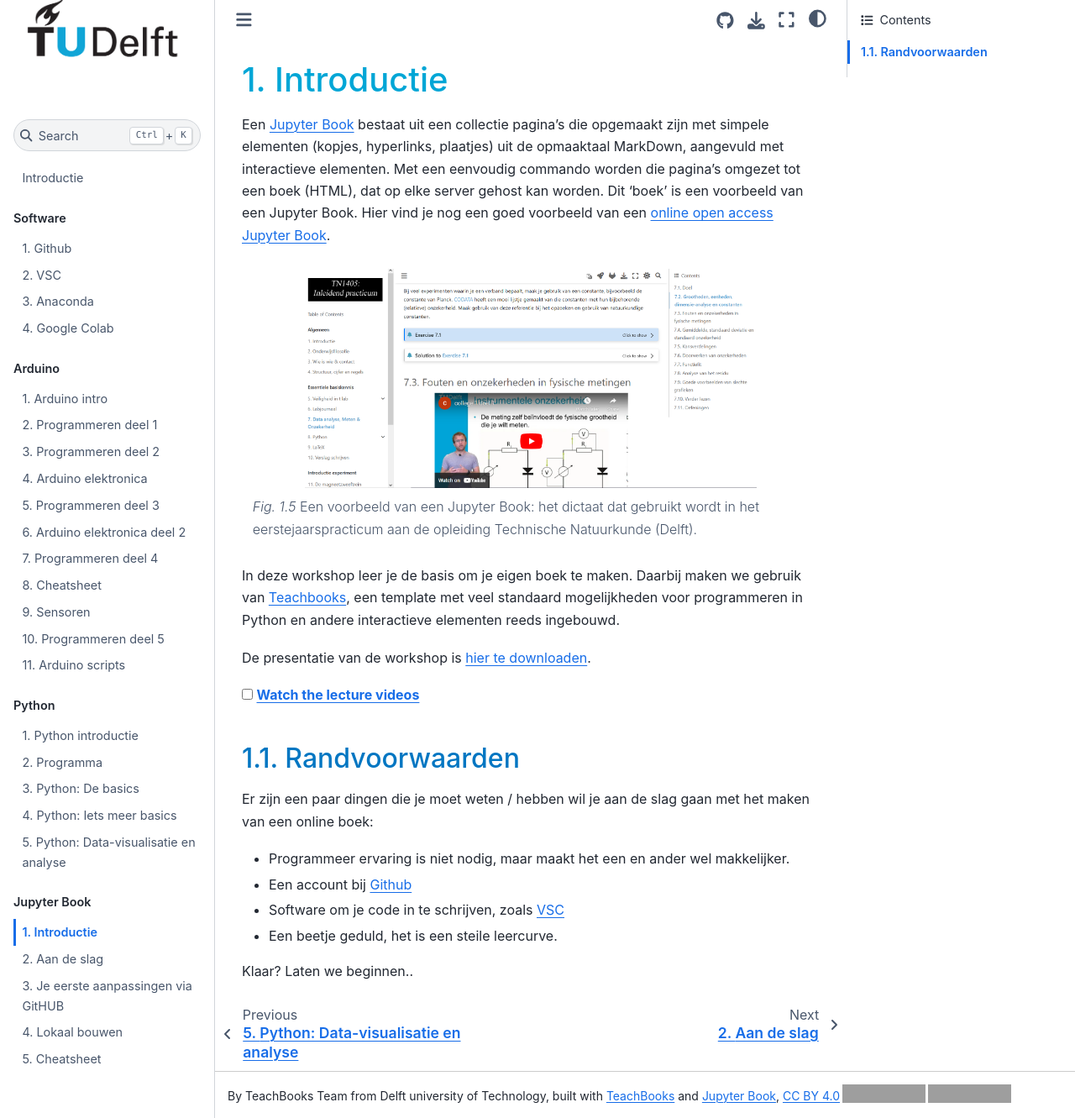
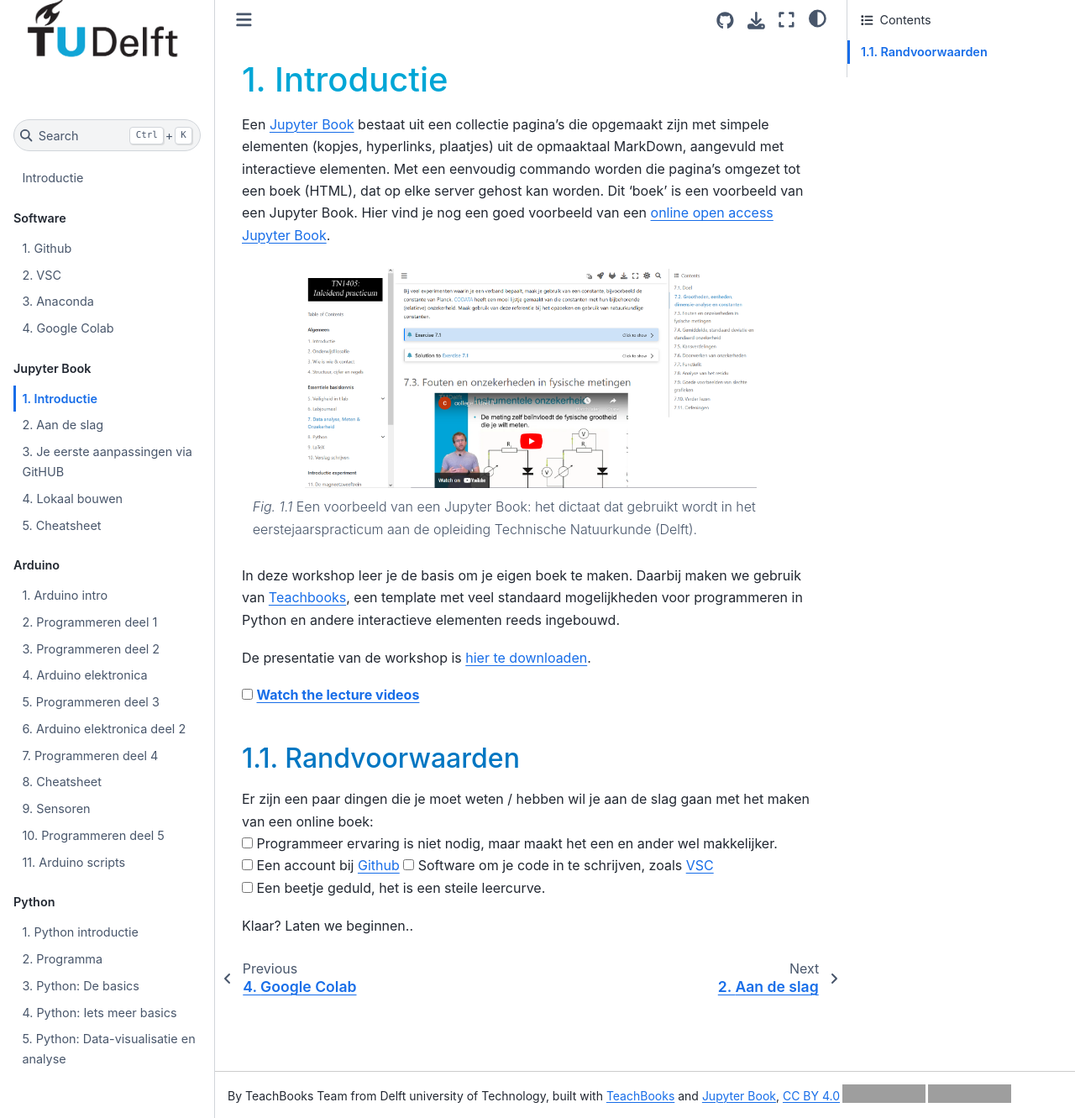
Before and after one commit to TUD-SEEd/betasteunpunt, a Jupyter Book: the page built from book/JB/JB_intro.md, in a window 1280 px wide and 1331 px high. Shown: the whole window at 84% size. Built offline with Jupyter Book 1.0.4 settings and Sphinx 7.4.7 and the Sphinx Book theme 1.1.4, drawn with Linux system fonts in a browser that asks for light colours; comment, search, counter and statistics services are not loaded; grey boxes are pictures that could not be loaded.

Commit message:
intro edit

```diff
--- a/book/JB/JB_intro.md
+++ b/book/JB/JB_intro.md
@@ -17,9 +17,9 @@
 
 ## Randvoorwaarden
 Er zijn een paar dingen die je moet weten / hebben wil je aan de slag gaan met het maken van een online boek:
-* Programmeer ervaring is niet nodig, maar maakt het een en ander wel makkelijker.
-* Een account bij [Github](../Software/Github.md)
-* Software om je code in te schrijven, zoals [VSC](../Software/VSC.md)
-* Een beetje geduld, het is een steile leercurve.
+<label><input type="checkbox" class="box"> Programmeer ervaring is niet nodig, maar maakt het een en ander wel makkelijker.  </input></label>
+<label><input type="checkbox" class="box"> Een account bij [Github](../Software/Github.md) </input></label>
+<label><input type="checkbox" class="box"> Software om je code in te schrijven, zoals [VSC](../Software/VSC.md) </input></label>
+<label><input type="checkbox" class="box"> Een beetje geduld, het is een steile leercurve. </input></label>
 
 Klaar? Laten we beginnen..
--- a/book/_toc.yml
+++ b/book/_toc.yml
@@ -14,6 +14,15 @@
     - file: Software/VSC
     - file: Software/Anaconda
     - file: Software/CoLab
+
+  - caption: Jupyter Book
+    numbered: true
+    chapters:
+    - file: JB/JB_intro
+    - file: JB/Stappen.md
+    - file: JB/Online_werken.md
+    - file: JB/Lokaal_bouwen.md
+    - file: JB/Cheatsheet.md
 
   - caption: Arduino
     numbered: true
@@ -41,14 +50,7 @@
   #   - file: Python/Python dag 4
   #   - file: Python/Python dag 5
 
-  - caption: Jupyter Book
-    numbered: true
-    chapters:
-    - file: JB/JB_intro
-    - file: JB/Stappen.md
-    - file: JB/Online_werken.md
-    - file: JB/Lokaal_bouwen.md
-    - file: JB/Cheatsheet.md
+
 
   # - caption: IVO
   #   numbered: true
```
Also changed, not shown: book/JB/Online_werken.md (+1 -1 lines).
